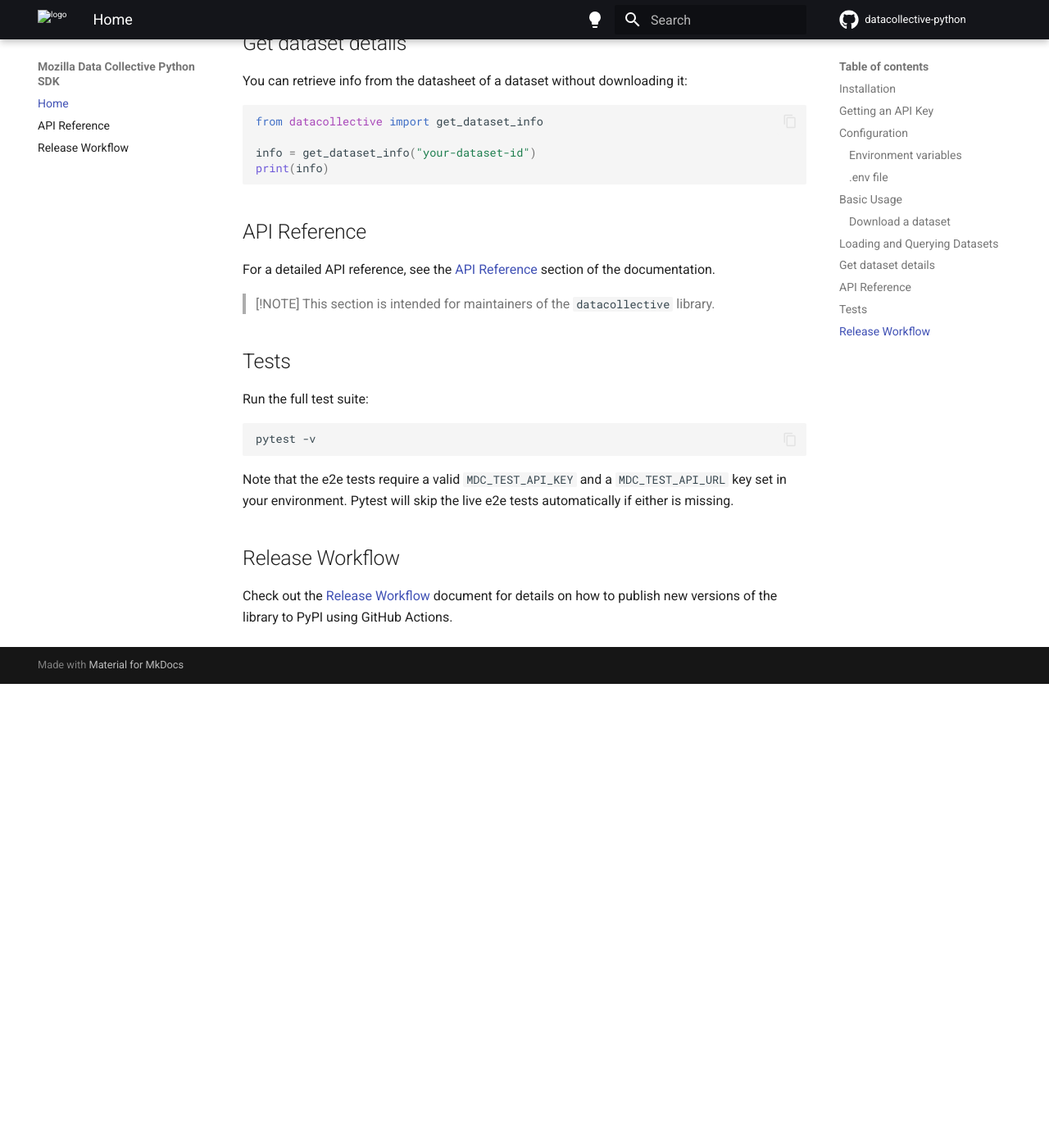
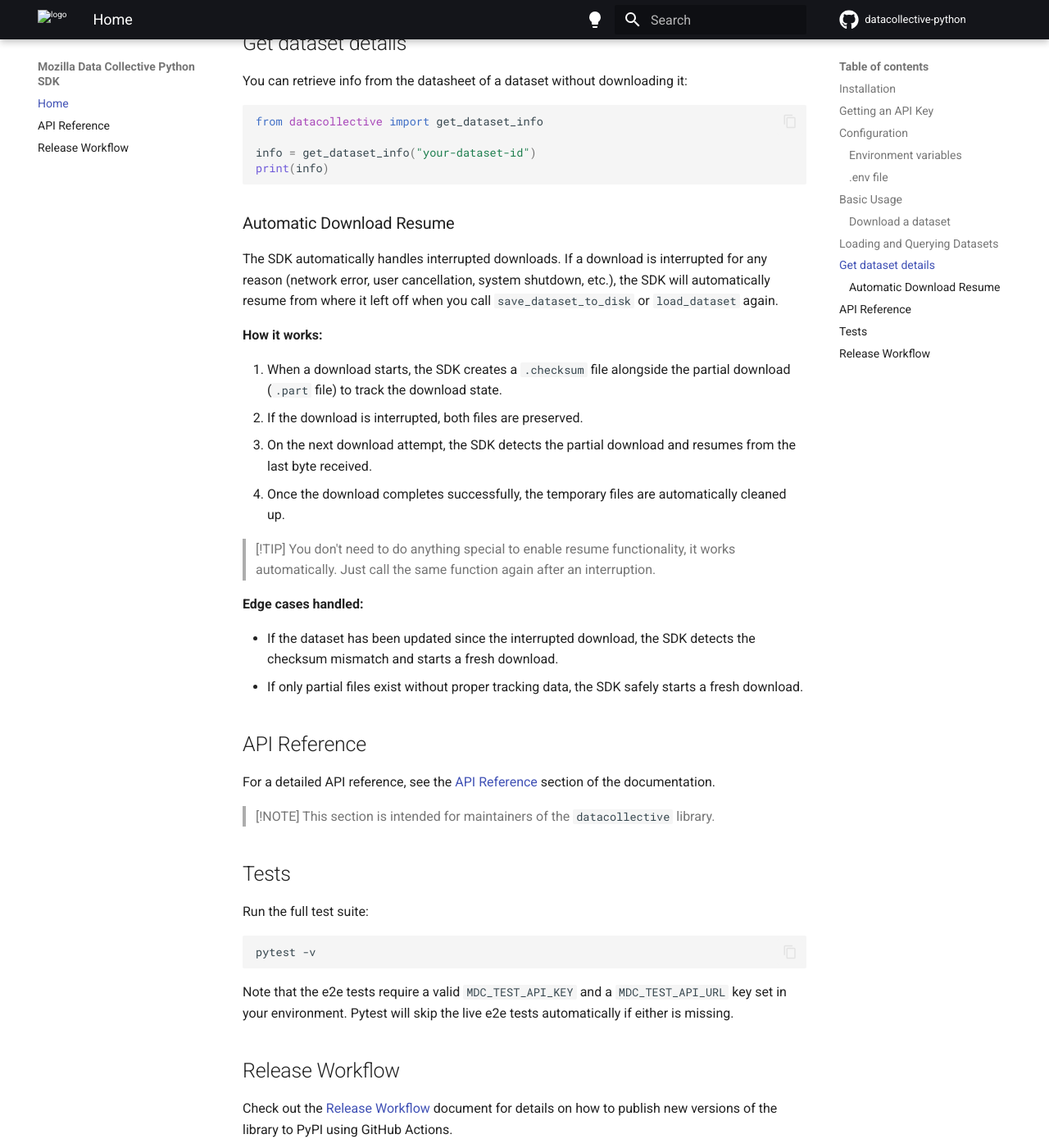
Before and after one commit to Mozilla-Data-Collective/datacollective-python, an MkDocs documentation site: the page built from docs/index.md, in a window 1280 px wide and 1400 px high, scrolled down 2758 px. Shown: the whole window at 82% size. Built offline with MkDocs 1.6.1 and Material for MkDocs 9.7.7, drawn with Linux system fonts in a browser that asks for light colours; comment, search, counter and statistics services are not loaded; before the commit the page ends 3592 px from its top, so only the background shows below that.

Commit message:
Update docs

````diff
--- a/docs/index.md
+++ b/docs/index.md
@@ -125,6 +125,35 @@ info = get_dataset_info("your-dataset-id")
 print(info)
 ```
 
+### Automatic Download Resume
+
+The SDK automatically handles interrupted downloads. If a download is interrupted
+for any reason (network error, user cancellation, system shutdown, etc.), the SDK
+will automatically resume from where it left off when you call `save_dataset_to_disk`
+or `load_dataset` again.
+
+**How it works:**
+
+1. When a download starts, the SDK creates a `.checksum` file alongside the partial
+   download (`.part` file) to track the download state.
+2. If the download is interrupted, both files are preserved.
+3. On the next download attempt, the SDK detects the partial download and resumes
+   from the last byte received.
+4. Once the download completes successfully, the temporary files are automatically
+   cleaned up.
+
+> [!TIP]
+> You don't need to do anything special to enable resume functionality, it works
+> automatically. Just call the same function again after an interruption.
+
+**Edge cases handled:**
+
+- If the dataset has been updated since the interrupted download, the SDK detects
+  the checksum mismatch and starts a fresh download.
+- If only partial files exist without proper tracking data, the SDK safely starts
+  a fresh download.
+
+
 ## API Reference
 
 For a detailed API reference, see the [API Reference](api.md) section of the documentation.
````
Also changed, not shown: README.md (+4 -0 lines).
